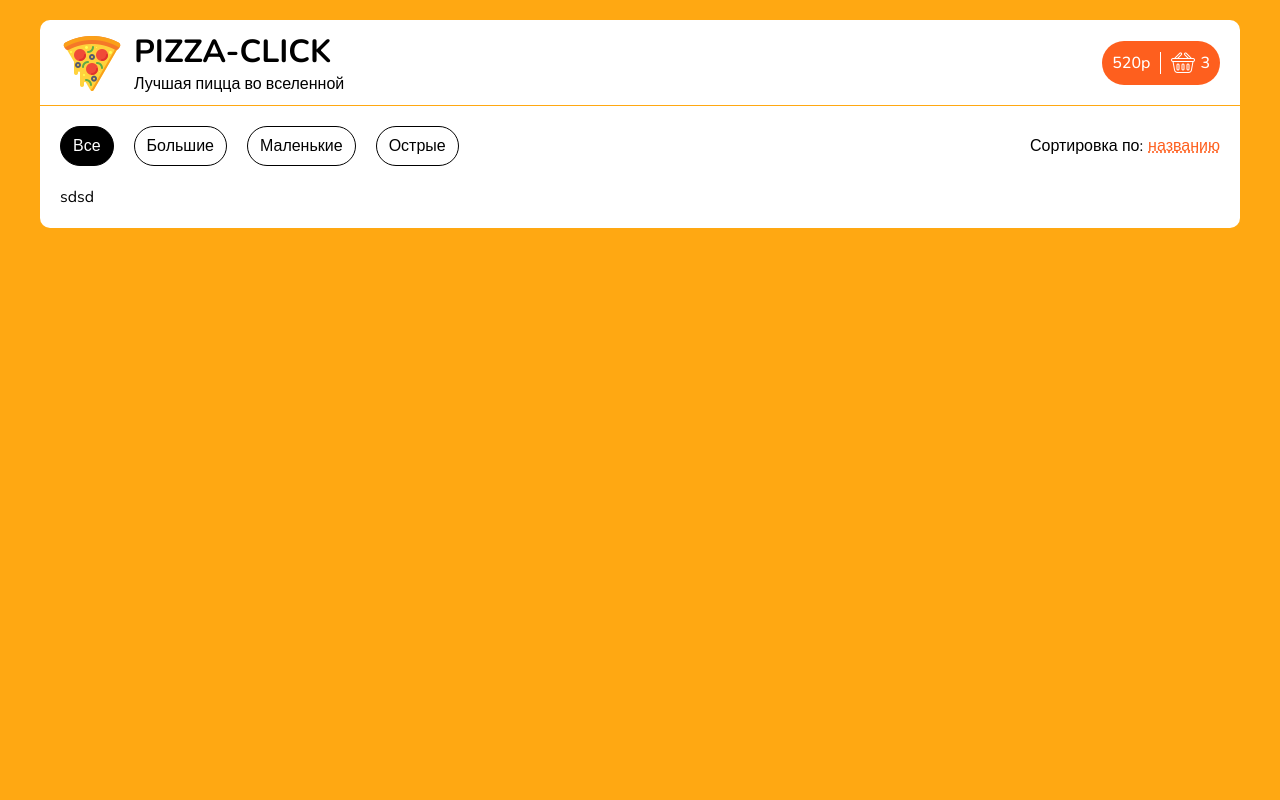
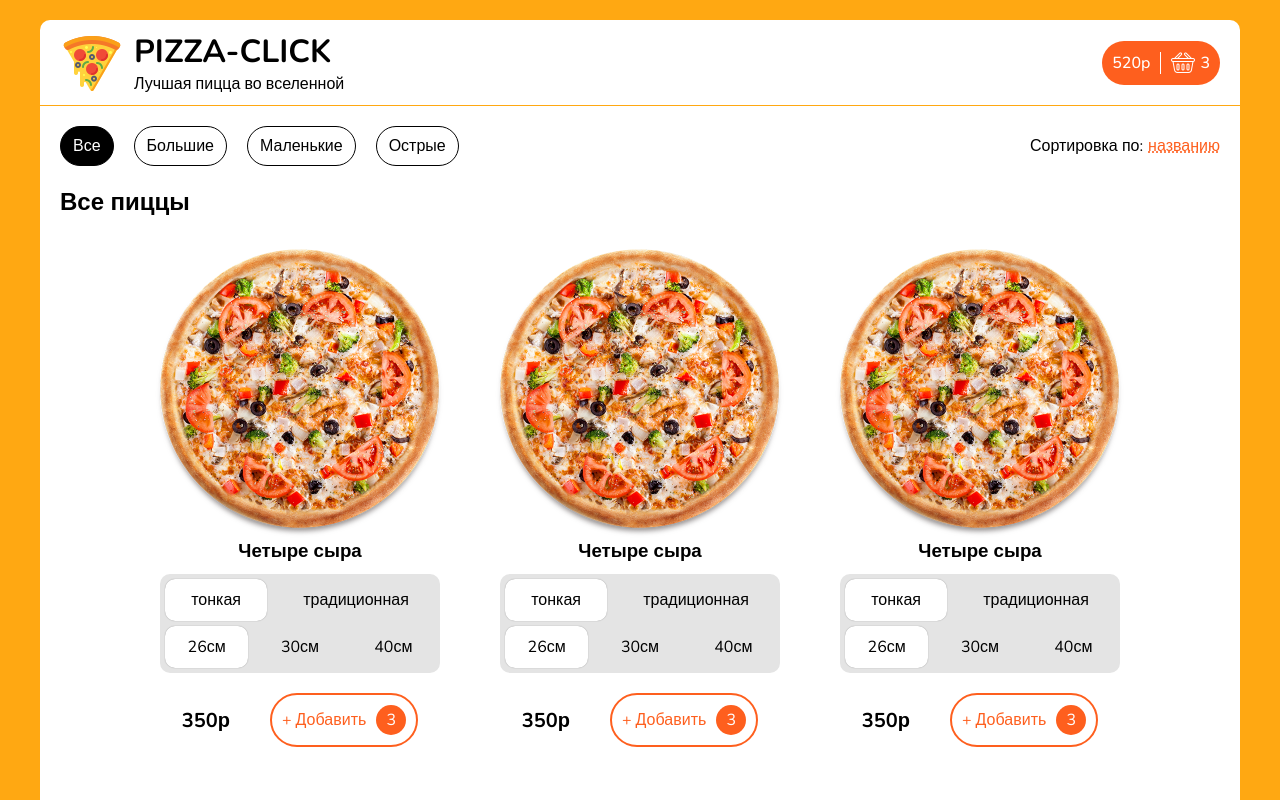
Before and after one commit to AlexCoder47/pizza-click, a React (Create React App) app: page / in a window 1280 px wide. Shown: the top 800 px of the page. Built offline with nearby package versions, Linux system fonts and the light colour scheme.

Commit message:
add cards, add hovers

```diff
--- a/src/App.js
+++ b/src/App.js
@@ -1,5 +1,6 @@
 import Categories from './components/Categories';
 import Header from './components/Header';
+import Pizza from './components/Pizza';
 import Sort from './components/Sort';
 import './scss/app.scss';
 
@@ -11,9 +12,18 @@ function App() {
         <Categories />
         <Sort />
       </div>
-
-      <div>
-        sdsd
+      <div className='choose-categories'>
+        <h2>Все пиццы</h2>
+      </div>
+      <div className='pizza-block'>
+        <Pizza />
+        <Pizza />
+        <Pizza />
+        <Pizza />
+        <Pizza />
+        <Pizza />
+        <Pizza />
+        <Pizza />
       </div>
     </div>
   );
--- /dev/null
+++ b/src/components/Pizza.jsx
@@ -0,0 +1,29 @@
+
+function Pizza() {
+    return (
+        <div className="card-pizza">
+            <img src="pizza-margherita.png" alt="" />
+            <h3>Четыре сыра</h3>
+            <div className="card-pizza-settings">
+                <div className="card-pizza-type">
+                    <span className="active">тонкая</span>
+                    <span>традиционная</span>
+                </div>
+                <div className="card-pizza-size">
+                    <span className="active">26см</span>
+                    <span>30см</span>
+                    <span>40см</span>
+                </div>
+            </div>
+            <div className="card-pizza-result">
+                <div className="card-pizza-price">350р</div>
+                <div className="card-pizza-add">
+                    + Добавить
+                    <span>3</span>
+                </div>
+            </div>
+        </div>
+    )
+}
+
+export default Pizza;
--- a/src/scss/app.scss
+++ b/src/scss/app.scss
@@ -33,6 +33,23 @@ body {
         background-color: #fff;
         border-radius: 10px;
         padding: 20px;
+    }
+    .second-header {
+        display: flex;
+        align-items: center;
+        justify-content: space-between;
+        margin-bottom: 20px;
+    }
+    .choose-categories {
+        margin-bottom: 20px;
+    }
+    .pizza-block {
+        margin-bottom: 20px;
+        display: flex;
+        gap: 40px;
+        align-items: center;
+        justify-content: center;
+        flex-wrap: wrap;
     }
 }
 
@@ -111,13 +128,6 @@ nav {
     }
 }
 
-.second-header {
-    display: flex;
-    align-items: center;
-    justify-content: space-between;
-    margin-bottom: 20px;
-}
-
 .sort {
     display: flex;
     gap: 5px;
@@ -127,3 +137,94 @@ nav {
         color: $orange-dark;
     }
 }
+
+.card-pizza {
+    display: flex;
+    flex-direction: column;
+    align-items: center;
+    justify-content: center;
+
+    img {
+        width: 300px;
+    }
+    .card-pizza-settings {
+        background-color: rgb(228, 228, 228);
+        margin: 10px;
+        padding: 5px;
+        border-radius: 10px;
+        display: flex;
+        flex-direction: column;
+        width: 90%;
+        margin-bottom: 20px;
+        gap: 5px;
+        .card-pizza-type {
+            display: flex;
+            gap: 10px;
+
+            span {
+                flex: 1 1 auto;
+                text-align: center;
+                display: block;
+                cursor: pointer;
+            }
+        }
+        .card-pizza-size {
+            display: flex;
+            gap: 10px;
+            span {
+                flex: 1 1 auto;
+                text-align: center;
+                display: block;
+                cursor: pointer;
+            }
+        }
+        span {
+            padding: 10px;
+        }
+        .active {
+            background-color: #fff;
+            border-radius: 10px;
+            box-shadow: 0px 0px 1px 0px gray;
+        }
+    }
+
+    .card-pizza-result {
+        display: flex;
+        align-items: center;
+        justify-content: center;
+        gap: 40px;
+        margin-bottom: 20px;
+        .card-pizza-price {
+            font-weight: bold;
+            font-size: 20px;
+        }
+        .card-pizza-add {
+            border: 2px solid $orange-dark;
+            color: $orange-dark;
+            padding: 10px;
+            border-radius: 40px;
+            display: flex;
+            align-items: center;
+            gap: 10px;
+            cursor: pointer;
+            &:hover {
+                color: #fff;
+                background-color: $orange-dark;
+                span {
+                    color: $orange-dark;
+                    background-color: #fff;
+                }
+            }
+            span {
+                background-color: $orange-dark;
+                color: #fff;
+                padding: 10px;
+                line-height: 10px;  /* подробнее про line-height */
+                text-align: center;
+                border-radius: 50%;
+                width: 10px;
+                height: 10px;
+            }
+        }
+    }
+}
```
Also changed, not shown: public/pizza-margherita.png (added).
